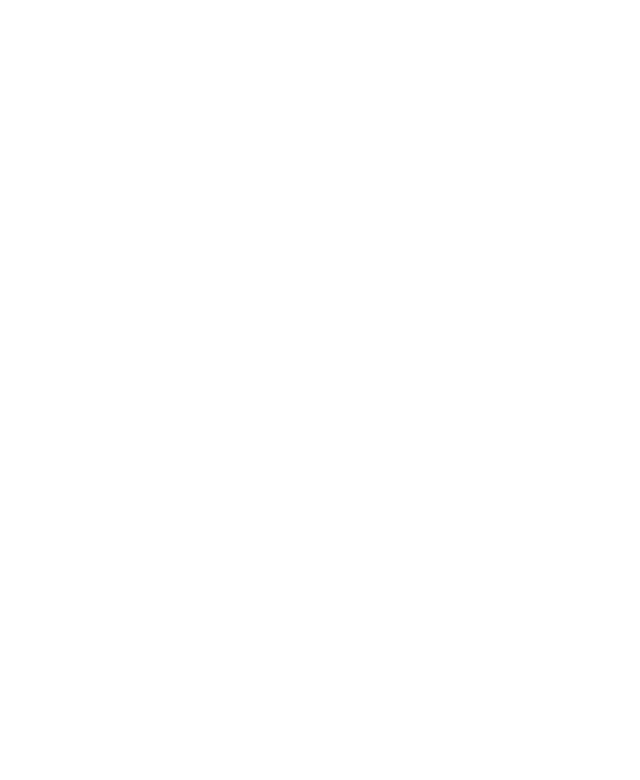
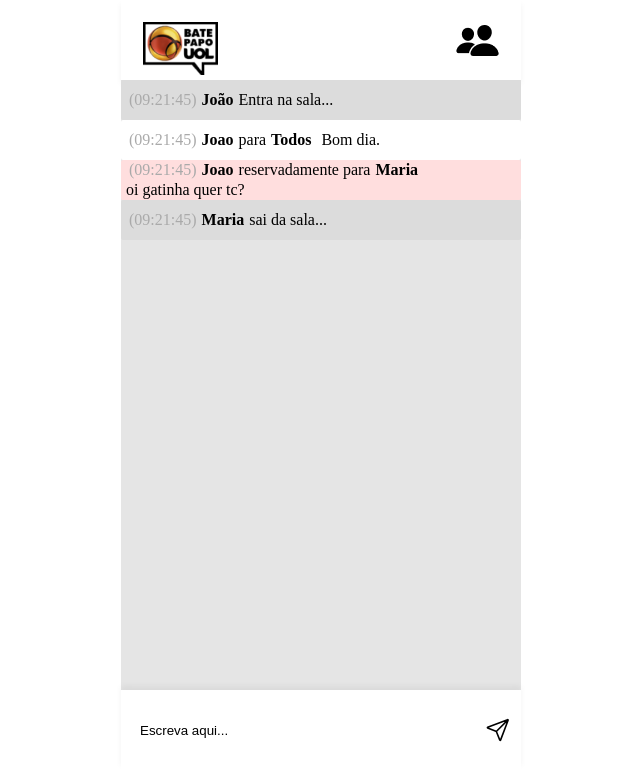
Before and after one commit to NicolasFoggiato/projeto5-batepapouol, a plain HTML site: page index.html in a window 1280 px wide. Shown: the whole page, without its empty margins (319-959 px from the left). Drawn offline with nearby package versions, Linux system fonts and the light colour scheme.

Commit message:
html estatico e css básico

```diff
--- a/index.html
+++ b/index.html
@@ -11,6 +11,50 @@
 
 </head>
 <body>
-    <script src="script.js"></script>
-</body>
+    <div class="container">
+        <div class="header">
+            <img class="logo "src="./imagens/logo 1.png" alt="">
+             <img class="profile "src="./imagens/Vector.png" alt="">
+        </div>
+
+        <div class="caixaConversa">
+          <div class="entrouSaiu">
+            <p class="hora">(09:21:45)</p>
+            <p class="nome">João</p>
+            <p class ='entrou'>Entra na sala...</p>
+          </div>
+
+          <div class="mensagensPublicas">
+            <p class="hora">(09:21:45)</p>
+                <p class="nome">Joao</p>
+                <p class="para">para</p>
+                <p class="nome">Todos</p>
+                <p class="texto">Bom dia.</p>
+          </div>
+
+          <div class="mensagensReservadas">
+                <p class="hora">(09:21:45)</p>
+                <p class="nome">Joao</p>
+                <p class="para">reservadamente para</p>
+                <p class="nome">Maria</p>
+                <p class="texto">oi gatinha quer tc?</p>
+          </div>
+
+          <div class="entrouSaiu">
+            <p class="hora">(09:21:45)</p>
+            <p class ='nome'>Maria</p>
+            <p class="entrou">sai da sala...</p>
+          </div>
+        </div>
+
+       <div class="footer">
+         <input class="botao"type="text" placeholder="Escreva aqui...">
+         <ion-icon class='icone' name="paper-plane-outline"></ion-icon>
+       </div>
+      </div>
+
+        <script src="https://unpkg.com/ionicons@5.4.0/dist/ionicons.js"></script>
+        <script src="script.js"></script>
+
+      </body>
 </html>
--- a/style.css
+++ b/style.css
@@ -0,0 +1,113 @@
+@import url('https://fonts.googleapis.com/css2?family=Roboto:wght@400;700&display=swap');
+
+body{
+    font-family: 'Roboto', sans-serif;
+
+}
+
+.container{
+height: 700px;
+background-color: #E5E5E5;
+width: 400px;
+margin: auto;
+
+}
+.header{
+    display: flex;
+    justify-content: space-between;
+    align-items: center;
+    box-shadow: 0px 4px 6px rgba(0, 0, 0, 0.05);
+    width: 400px;
+    background-color: white;
+    height: 80px;
+
+
+}
+.header .logo{
+    margin-top: 16px;
+    margin-left: 22px;
+}
+.header .profile{
+    margin-right: 22px;
+}
+
+.footer {
+   width: 400px;;
+    height: 80px;
+    background-color: white;
+    display: flex;
+    justify-content: space-between;
+    align-items: center;
+    box-shadow: 0px -4px 6px rgba(0, 0, 0, 0.05);
+    margin-top: 450px;
+
+}
+
+input  {
+    height: 50px;
+    width: 350px;
+    border: none;
+    background: none;
+    outline: none;
+    margin-left: 17px;
+
+}
+
+input::placeholder{
+    font-weight: 400;
+    color: #000000;
+
+}
+
+.footer ion-icon{
+    font-size: 26px;
+    margin-right: 10px;
+    cursor: pointer;
+}
+
+.entrouSaiu {
+    width: 400px;
+    height: 40px;
+    background-color: #DCDCDC;
+    border-radius: 2px;
+    display: inline-flex;
+    align-items: center;
+    flex-wrap: wrap;
+}
+
+.mensagensPublicas{
+    width: 400px;
+    height: 40px;
+    background-color: white;
+    border-radius: 2px;
+    display: inline-flex;
+    align-items: center;
+    flex-wrap: wrap;
+
+}
+
+.mensagensReservadas{
+    width: 400px;
+    height: 40px;
+    background-color: #FFDEDE;
+    border-radius: 2px;
+    display: inline-flex;
+    align-items: center;
+    flex-wrap: wrap;
+}
+
+.hora{
+    margin-left:8px;
+    color:#AAAAAA;
+
+}
+
+.nome{
+    margin-left: 5px;
+    margin-right: 5px;
+    font-weight: 700;
+}
+
+.texto{
+    margin-left: 5px;
+}
```
Also changed, not shown: imagens/Vector.png (added), imagens/logo 1.png (added).
